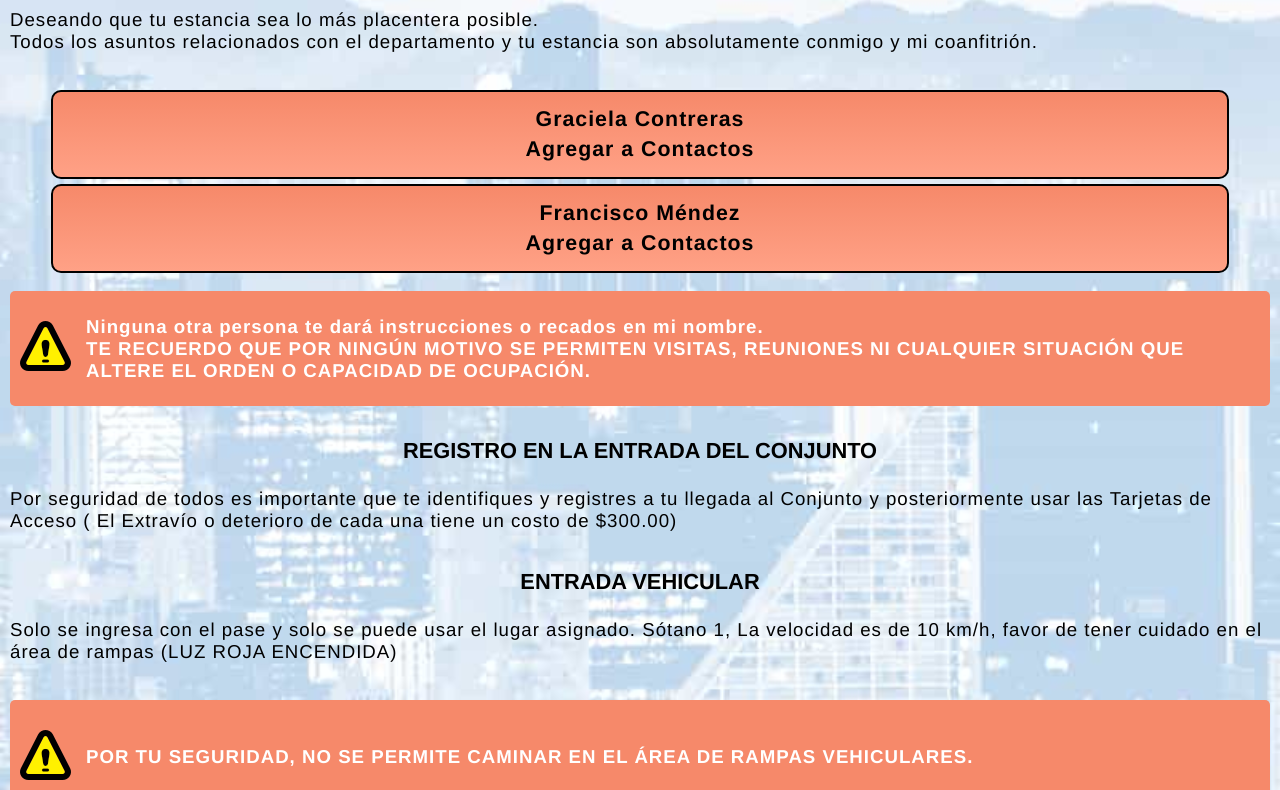
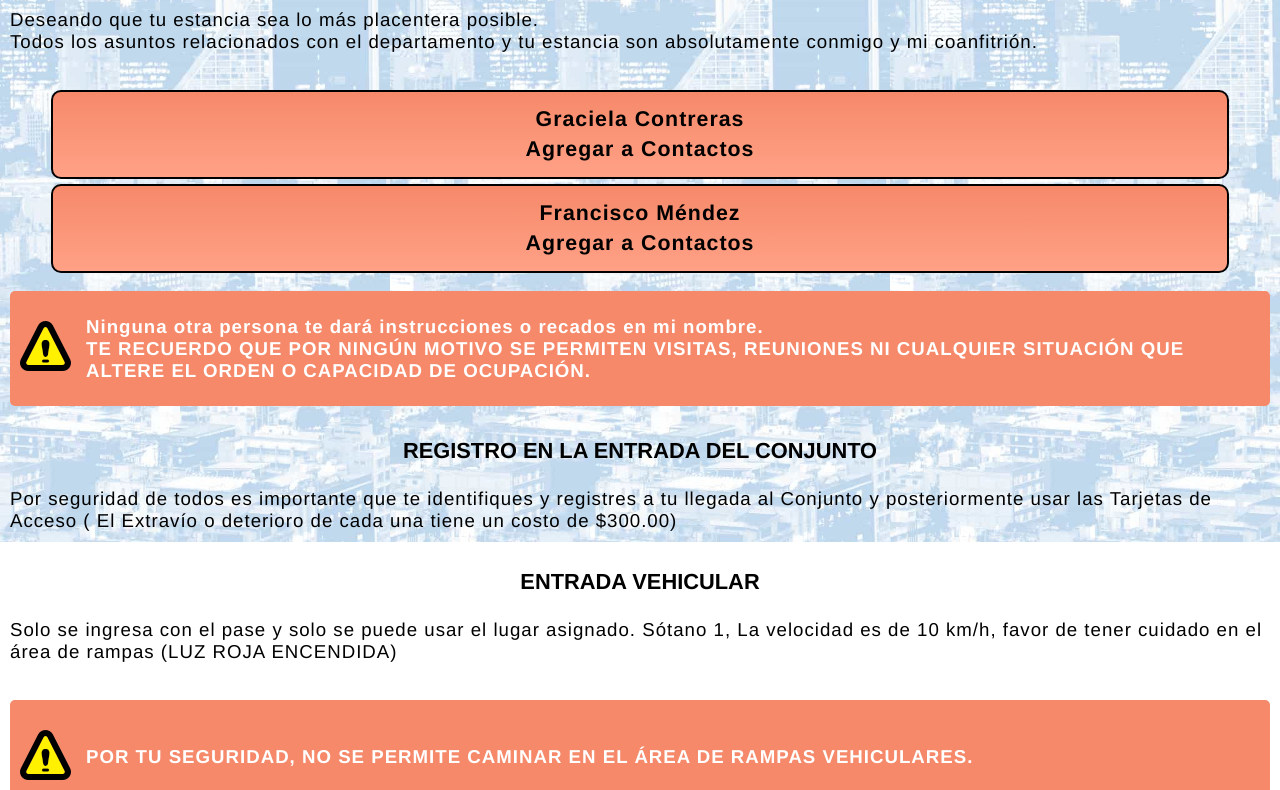
Before and after one commit to TillX/CasaLipari, a plain HTML site: page instrucciones-es.html in a window 1280 px wide. Shown: the part 258-1048 px from the top of the page. Drawn offline with Linux system fonts and the light colour scheme.

Commit message:
fixed bg image

```diff
--- a/css/instrucciones.css
+++ b/css/instrucciones.css
@@ -3,11 +3,18 @@ body {
   letter-spacing: 1px;
   font-size: 14pt;
   font-family: Helvetica, sans-serif;
+}
+
+.bg-background {
   background-image: url("../images/rules-bg.jpg");
-  background-position: top;
-  background-repeat: no-repeat;
-  background-size: cover;
-  background-attachment: fixed;
+  background-size: contain;
+  background-position: center;
+  position: fixed;
+  z-index: -10;
+  top: 0;
+  bottom: 0;
+  right: 0;
+  left: 0;
 }
 
 h1, h2, h3, h4, h5, h6 {
--- a/instrucciones-es.html
+++ b/instrucciones-es.html
@@ -7,6 +7,7 @@
     <link rel="stylesheet" href="./css/instrucciones.css">
   </head>
   <body>
+    <div class="bg-background"></div>
     <svg class="logo-cel" xmlns="http://www.w3.org/2000/svg" xmlns:xlink="http://www.w3.org/1999/xlink" viewBox="100 0 400 300" width="100%" height="140" title="Casa Lipari">
       <g id="Logo-White" transform="matrix(0.577971,0,0,0.577971,-7.87361,-10.8554)">
         <g id="estructura">
```
